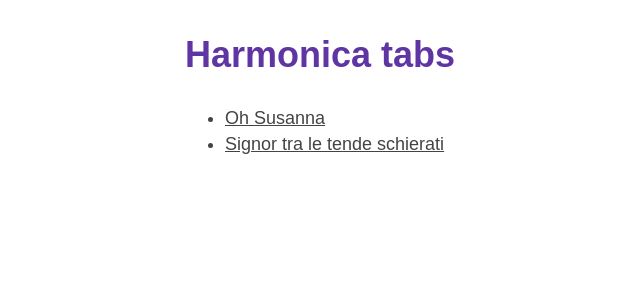
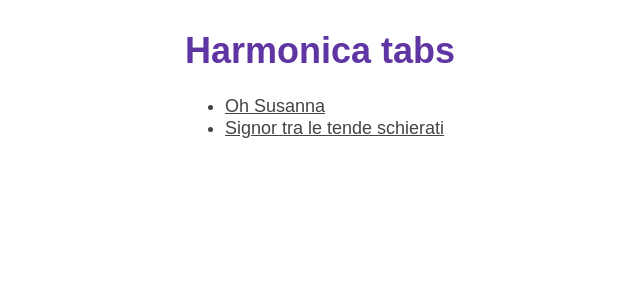
Before and after one commit to dariofabbri/harmonica-tabs, a Jekyll site: the page built from index.md, in a window 1280 px wide. Shown: the top 300 px of the page, without its empty margins (23-663 px from the left). Built offline with Jekyll 4.4.1, drawn with Linux system fonts in a browser that asks for light colours.

Commit message:
Slight improvement with stylesheet and spacing

```diff
--- a/css/style.css
+++ b/css/style.css
@@ -9,7 +9,7 @@ body {
     font-weight: 300;
     margin: 0 auto;
     max-width: 48rem;
-    line-height: 1.45;
+    line-height: 1.2;
     padding: .25rem;
 }
 
--- a/index.md
+++ b/index.md
@@ -2,6 +2,7 @@
 title: Harmonica Tabs
 layout: index
 ---
+
 {% for tab in site.tabs %}
 - [{{ tab.title }}](/{{ site.github.repository_name }}{{ tab.url }})
 {% endfor %}
```
